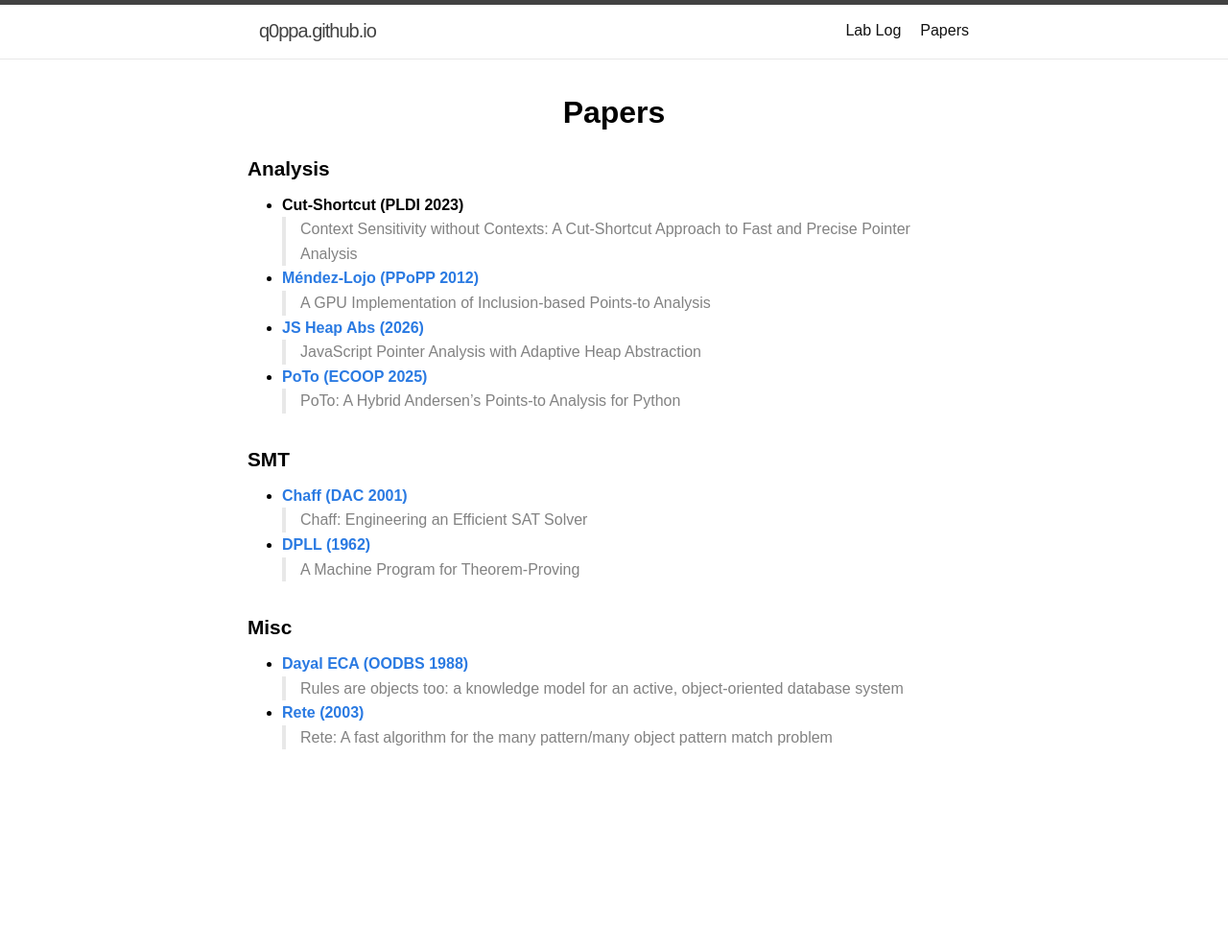
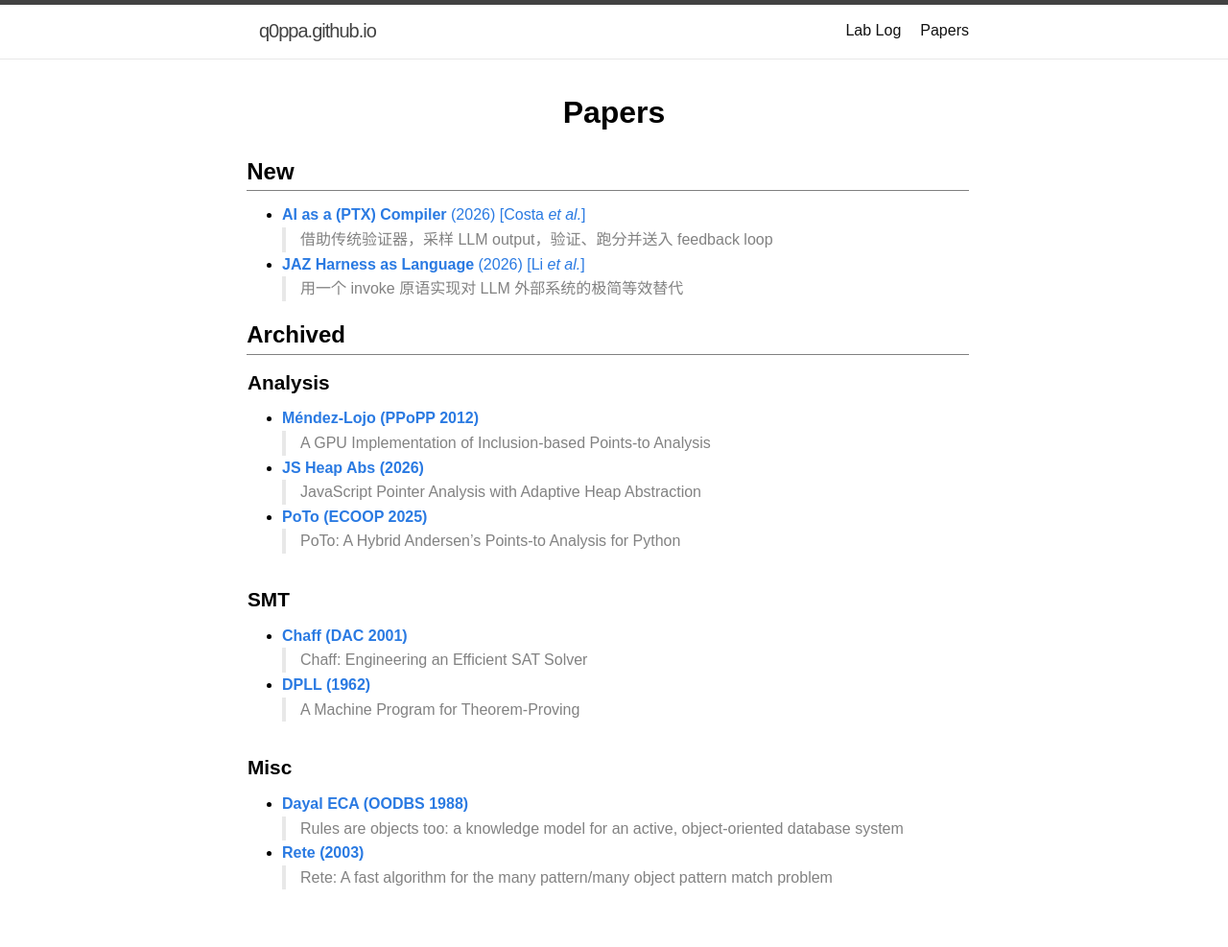
Before and after one commit to q0ppa/q0ppa.github.io, a Jekyll site: the page built from docs/papers.md, in a window 1280 px wide. Shown: the whole page at 96% size. Built offline with Jekyll 4.4.1, drawn with Linux system fonts in a browser that asks for light colours; our own code applies the rules of GitHub Pages for plain Markdown files; before the commit the page ends 900 px from its top, so only the background shows below that.

Commit message:
2026-10-07

```diff
--- a/docs/papers.md
+++ b/docs/papers.md
@@ -1,26 +1,33 @@
 # Papers
+
+## New
+
+- [**AI as a (PTX) Compiler** (2026) [Costa *et al.*]](./papers/ai-ptx-compiler.md)
+  > 借助传统验证器，采样 LLM output，验证、跑分并送入 feedback loop
+- [**JAZ Harness as Language** (2026) [Li *et al.*]](./papers/jaz-harness-lang.md)
+  > 用一个 invoke 原语实现对 LLM 外部系统的极简等效替代
+
+## Archived
 
 ### Analysis
 
-- **Cut-Shortcut (PLDI 2023)**
-  > Context Sensitivity without Contexts: A Cut-Shortcut Approach to Fast and Precise Pointer Analysis
-- [**Méndez-Lojo (PPoPP 2012)**](papers/mendez-lojo.md)
+- [**Méndez-Lojo (PPoPP 2012)**](./papers/old/mendez-lojo.md)
   > A GPU Implementation of Inclusion-based Points-to Analysis
-- [**JS Heap Abs (2026)**](papers/js-heap-abs.md)
+- [**JS Heap Abs (2026)**](./papers/old/js-heap-abs.md)
   > JavaScript Pointer Analysis with Adaptive Heap Abstraction
-- [**PoTo (ECOOP 2025)**](papers/poto-python.md)
+- [**PoTo (ECOOP 2025)**](./papers/old/poto-python.md)
   > PoTo: A Hybrid Andersen’s Points-to Analysis for Python
 
 ### SMT
 
-- [**Chaff (DAC 2001)**](papers/chaff.md)
+- [**Chaff (DAC 2001)**](./papers/old/chaff.md)
   > Chaff: Engineering an Efficient SAT Solver
-- [**DPLL (1962)**](papers/dpll.md)
+- [**DPLL (1962)**](./papers/old/dpll.md)
   > A Machine Program for Theorem-Proving
 
 ### Misc
 
-- [**Dayal ECA (OODBS 1988)**](papers/dayal-eca.md)
+- [**Dayal ECA (OODBS 1988)**](./papers/old/dayal-eca.md)
   > Rules are objects too: a knowledge model for an active, object-oriented database system
-- [**Rete (2003)**](papers/rete.md)
+- [**Rete (2003)**](./papers/old/rete.md)
   > Rete: A fast algorithm for the many pattern/many object pattern match problem
```
Also changed, not shown: docs/papers/ai-ptx-compiler.md (added, +94 -0 lines), docs/papers/jaz-harness-lang.md (added, +196 -0 lines), index.md (+14 -6 lines), docs/papers/old/chaff.md (renamed from docs/papers/chaff.md), docs/papers/old/dayal-eca.md (renamed from docs/papers/dayal-eca.md), docs/papers/old/dpll.md (renamed from docs/papers/dpll.md), docs/papers/old/js-heap-abs.md (renamed from docs/papers/js-heap-abs.md), docs/papers/old/mendez-lojo.md (renamed from docs/papers/mendez-lojo.md), docs/papers/old/poto-python.md (renamed from docs/papers/poto-python.md), docs/papers/old/rete.md (renamed from docs/papers/rete.md).
